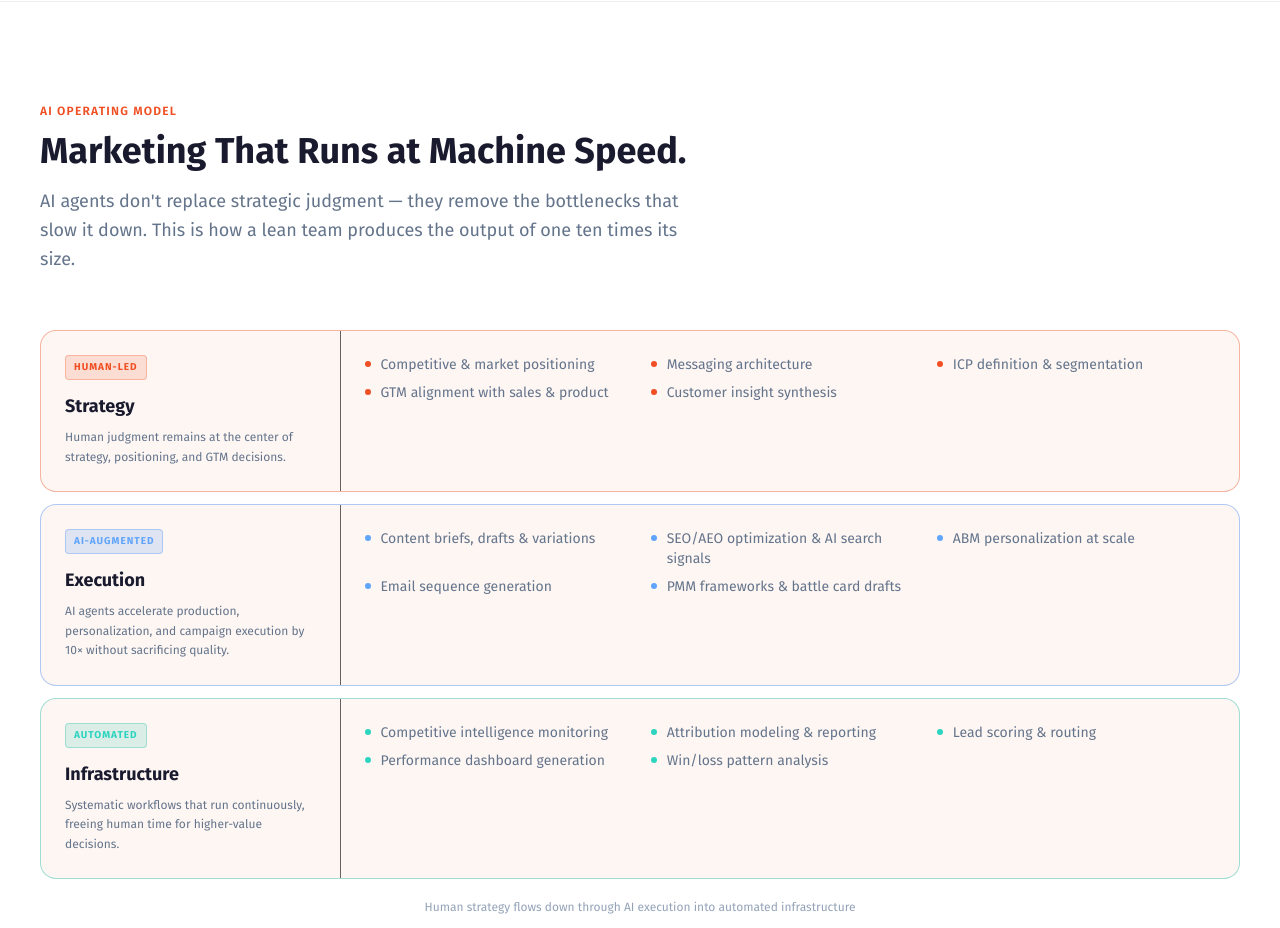
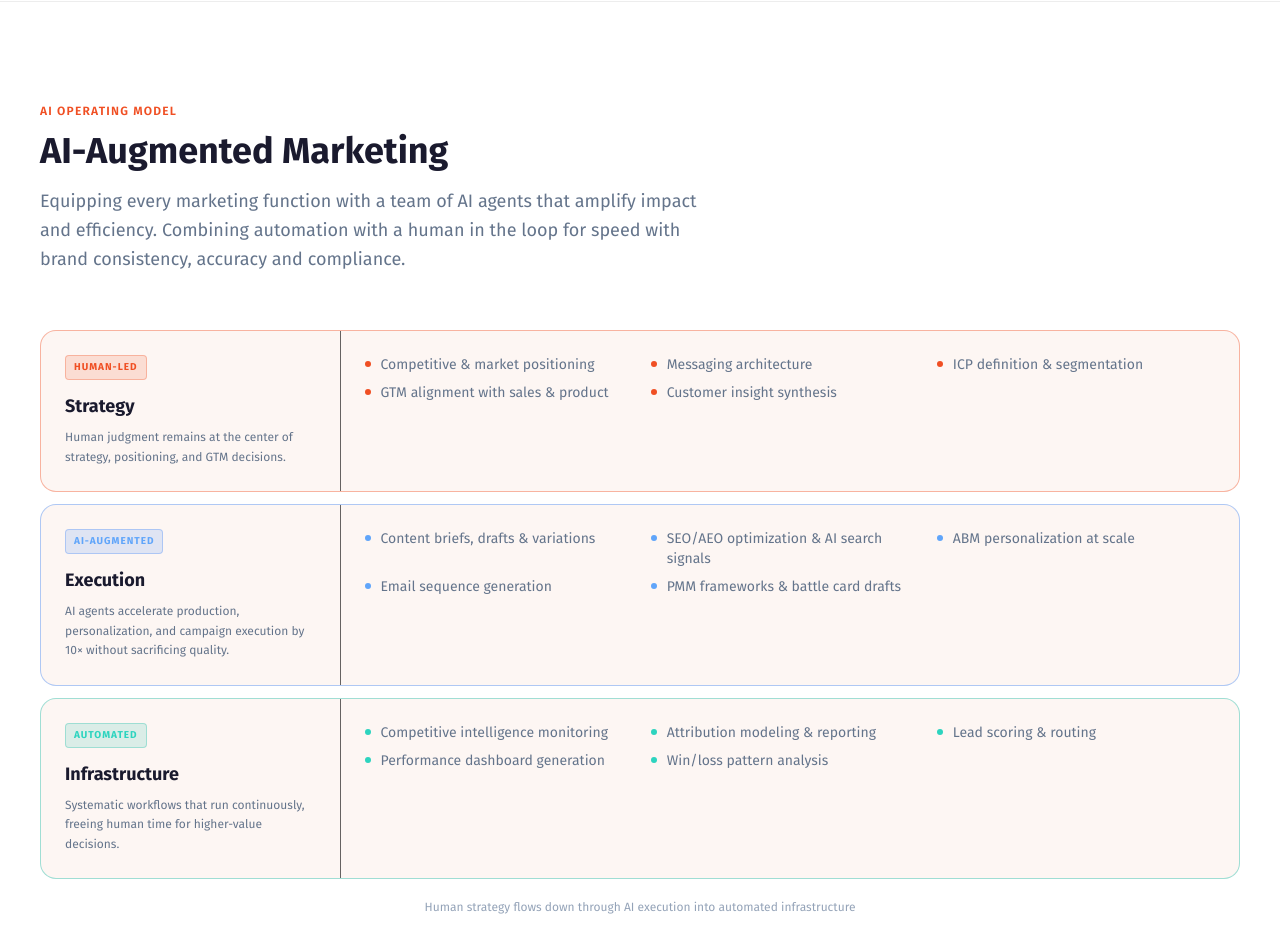
Before and after one commit to benjamsb/rebiz-marketing, a React (Vite) app: page / in a window 1280 px wide. Shown: the part 6940-7868 px from the top of the page. Built offline with nearby package versions, Linux system fonts and the light colour scheme.

Commit message:
Update AI Operating Model section header copy

```diff
--- a/src/components/AIOperatingModel.jsx
+++ b/src/components/AIOperatingModel.jsx
@@ -74,8 +74,8 @@ export default function AIOperatingModel() {
     <SectionWrapper id="ai-model">
       <SectionHeader
         eyebrow="AI Operating Model"
-        title="Marketing That Runs at Machine Speed."
-        subtitle="AI agents don't replace strategic judgment — they remove the bottlenecks that slow it down. This is how a lean team produces the output of one ten times its size."
+        title="AI-Augmented Marketing"
+        subtitle="Equipping every marketing function with a team of AI agents that amplify impact and efficiency. Combining automation with a human in the loop for speed with brand consistency, accuracy and compliance."
       />
 
       {/* Three-layer model */}
```
